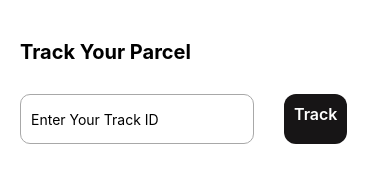
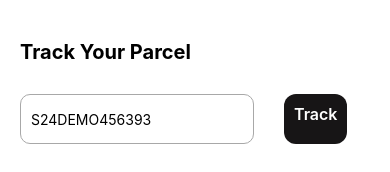
Before and after one commit to Victorvikson1996/Parcel-Tracking-App, a React Native app: screen /TimeLine in a window 390 px wide. Shown: the top 172 px of the page. Built offline with nearby package versions, Linux system fonts and the light colour scheme; no server answers.

Commit message:
Api data rendering

```diff
--- a/src/Navigations/Navigation.js
+++ b/src/Navigations/Navigation.js
@@ -8,6 +8,7 @@ import {
   HomeScreen,
   TimeLineScreen,
 } from '../screens';
+import Timeline from '../components/Timeline';
 
 const Stack = createStackNavigator();
 
@@ -23,6 +24,7 @@ export default function Navigation() {
         <Stack.Screen name="OrderTrack" component={OrderTrack} />
         <Stack.Screen name="Confirmation" component={ConfirmationScreen} />
         <Stack.Screen name="TimeLine" component={TimeLineScreen} />
+        <Stack.Screen name="Time" component={Timeline} />
       </Stack.Navigator>
     </NavigationContainer>
   );
--- a/src/api/fetchTrack.js
+++ b/src/api/fetchTrack.js
@@ -6,3 +6,21 @@ export default axios.create({
     Authorization: 'Bearer apik_yyCvP5OMvWT68oVbQIz3cAVBfZKz7N',
   },
 });
+
+export const Options = {
+  method: 'GET',
+  baseURL: 'https://api.ship24.com/public/v1/trackers/search/:trackingNumber',
+  headers: {
+    Authorization: 'Bearer apik_yyCvP5OMvWT68oVbQIz3cAVBfZKz7N',
+  },
+};
+
+const fetchTrack = async () => {
+  const trackingNumber = 'S24DEMO456393';
+  const response = await axios.get(
+    `https://api.ship24.com/public/v1/trackers/search/${trackingNumber}`,
+    Options,
+  );
+  return response.data;
+  console.log(response.data);
+};
--- a/src/components/Timeline.js
+++ b/src/components/Timeline.js
@@ -1,17 +1,134 @@
-import {View, Text, StyleSheet} from 'react-native';
+import {
+  View,
+  Text,
+  StyleSheet,
+  FlatList,
+  ScrollView,
+  Dimensions,
+} from 'react-native';
 import React from 'react';
 
 import {Query} from 'react-query';
 import axios from 'axios';
+import {COLORS} from '../utils';
 
-const Timeline = () => {
+const {height, width} = Dimensions.get('screen');
+
+const data = [
+  {
+    id: 'S24DEMO456393',
+    status: 'Intransit',
+    date: '2020-01-01',
+    time: '12:00',
+    location: 'Kigali',
+    description: 'Parcel is in transit',
+    icon: 'md-car',
+  },
+  {
+    id: 'S24DEMO456393',
+    status: 'Delivered',
+    date: '2020-01-01',
+    time: '12:00',
+    location: 'Kigali, Rwanda',
+    description: 'Parcel delivered to recipient',
+    icon: 'check',
+  },
+  {
+    id: 'S24DEMO456393',
+    status: 'Delivered',
+    date: '2020-01-01',
+    time: '12:00',
+    location: 'Kigali, Rwanda',
+    description: 'Parcel delivered to recipient',
+    icon: 'check',
+  },
+];
+
+export const TimelineView = () => {
   return (
-    <View>
-      <Text>Timeline</Text>
-    </View>
+    <ScrollView style={styles.container}>
+      <View style={styles.flatListContainer}>
+        <FlatList
+          data={data}
+          renderItem={({item}) => (
+            <View style={styles.item}>
+              <Text style={styles.title}>{item.status}</Text>
+              <Text style={styles.date}>{item.date}</Text>
+              <Text style={styles.time}>{item.time}</Text>
+              <Text style={styles.location}>{item.location}</Text>
+              <Text style={styles.description}>{item.description}</Text>
+            </View>
+          )}
+          keyExtractor={item => item.id}
+        />
+      </View>
+    </ScrollView>
   );
 };
 
-const styles = StyleSheet.create({});
+const Timeline = () => {
+  return <TimelineView />;
+};
+
+const styles = StyleSheet.create({
+  container: {
+    flex: 1,
+    backgroundColor: COLORS.white,
+    padding: 20,
+  },
+  item: {
+    backgroundColor: COLORS.white,
+    borderRadius: 12,
+    padding: 20,
+    marginVertical: 8,
+    marginHorizontal: 16,
+    shadowColor: '#000',
+    shadowOffset: {width: 0, height: 2},
+    shadowOpacity: 0.8,
+    shadowRadius: 2,
+    elevation: 1,
+    flexDirection: 'column',
+    justifyContent: 'space-between',
+    alignItems: 'flex-start',
+  },
+
+  title: {
+    fontSize: 20,
+    fontWeight: 'bold',
+    color: '#000',
+  },
+  date: {
+    fontSize: 14,
+    color: '#000',
+  },
+  time: {
+    fontSize: 14,
+    color: '#000',
+  },
+  location: {
+    fontSize: 14,
+    color: '#000',
+  },
+  description: {
+    fontSize: 14,
+    color: '#000',
+  },
+  textInput: {
+    backgroundColor: '#fff',
+    borderRadius: 10,
+    marginHorizontal: 20,
+    marginVertical: 10,
+    height: 50,
+    paddingHorizontal: 10,
+    borderColor: '#ccc',
+    borderWidth: 1,
+    width: width * 0.6,
+  },
+  flatListContainer: {
+    flex: 1,
+    backgroundColor: COLORS.white,
+    padding: 20,
+  },
+});
 
 export default Timeline;
--- a/src/screens/OrderTrack.js
+++ b/src/screens/OrderTrack.js
@@ -44,16 +44,16 @@ const Card = () => {
 }
 
 const OrderTrack = ({onPress, navigation}) => {
-  const [trackId, setTrackId] = React.useState('');
+  const [trackId, setTrackId] = React.useState('S24DEMO456393');
 
   const fetchTrackData = async () => {
     const response = await fetchTrack(trackId);
     console.log(response);
   };
 
-  React.useEffect(() => {
-    fetchTrackData();
-  }, [trackId]);
+  // React.useEffect(() => {
+  //   fetchTrackData();
+  // }, [trackId]);
 
   return (
     <SafeAreaView style={styles.SafeAreaView}>
@@ -63,12 +63,17 @@ const OrderTrack = ({onPress, navigation}) => {
       </View>
       <View style={styles.containerBox}>
         <View style={styles.inputContainer}>
-          <Input placeholder="Enter Your Track ID" style={styles.textInput} />
+          <Input
+            placeholder="Enter Your Track ID"
+            style={styles.textInput}
+            value={trackId}
+            onChangeText={text => setTrackId(text)}
+          />
         </View>
         <View style={styles.buttonContainer}>
           <Button
             label="Track"
-            onPress={() => navigation.navigate('TimeLine')}
+            onPress={() => navigation.navigate('Time', {trackId})}
           />
         </View>
       </View>
--- a/src/screens/TimeLineScreen.js
+++ b/src/screens/TimeLineScreen.js
@@ -1,13 +1,152 @@
 import {View, Text, StyleSheet} from 'react-native';
 import React from 'react';
+import {TimelineView} from '../components/Timeline';
+
+const data = [
+  {
+    data: {
+      trackings: [
+        {
+          tracker: {
+            trackerId: '26148317-7502-d3ac-44a9-546d240ac0dd',
+            trackingNumber: 'S24DEMO456393',
+          },
+          shipment: {
+            shipmentId: 'f4f888d7-d140-423f-9a48-e0689d27e098',
+            originCountryCode: 'CN',
+            destinationCountryCode: 'US',
+            trackingNumbers: [
+              {
+                tn: 'S24DEMO169411',
+              },
+              {
+                tn: 'S24DEMO456393',
+              },
+            ],
+            delivery: {
+              estimatedDeliveryDate: '2021-03-04T17:00:00.000Z',
+              service: 'Parcel Post',
+            },
+          },
+          events: [
+            {
+              trackingNumber: 'S24DEMO169411',
+              eventTrackingNumber: 'S24DEMO169411',
+              status: 'Delivered to the addressee',
+              statusCategory: 'delivery',
+              statusCode: 'delivery_delivered',
+              datetime: '2021-03-04T17:12:57.000Z',
+              hasNoTime: false,
+              order: null,
+              utcOffset: null,
+              location: 'SAN RAFAEL, CA 94901',
+              courierCode: 'usps-tracking',
+            },
+            {
+              trackingNumber: 'S24DEMO169411',
+              eventTrackingNumber: 'S24DEMO169411',
+              status: 'Out for Delivery',
+              statusCategory: 'delivery',
+              statusCode: 'delivery_out_for_delivery',
+              datetime: '2021-03-04T10:12:57.000Z',
+              hasNoTime: false,
+              order: null,
+              utcOffset: null,
+              location: 'SAN RAFAEL, CA 94901',
+              courierCode: 'usps-tracking',
+            },
+            {
+              trackingNumber: 'S24DEMO169411',
+              eventTrackingNumber: 'S24DEMO169411',
+              status: 'Arrived at Hub, Your item arrived at the hub.',
+              datetime: '2021-03-04T06:12:57.000Z',
+              hasNoTime: false,
+              order: null,
+              utcOffset: null,
+              location: 'SAN RAFAEL, CA 94901',
+              courierCode: 'usps-tracking',
+            },
+            {
+              trackingNumber: 'S24DEMO169411',
+              eventTrackingNumber: 'S24DEMO169411',
+              status: 'Processed Through Regional Facility',
+              datetime: '2021-03-03T17:12:57.000Z',
+              hasNoTime: false,
+              order: null,
+              utcOffset: null,
+              location: 'LOS ANGELES CA INTERNATIONAL DISTRIBUTION CENTER',
+              courierCode: 'usps-tracking',
+            },
+            {
+              trackingNumber: 'S24DEMO169411',
+              eventTrackingNumber: 'S24DEMO169411',
+              status: 'Arrived at Regional Facility',
+              datetime: '2021-03-03T15:38:57.000Z',
+              hasNoTime: false,
+              order: null,
+              utcOffset: null,
+              location: 'LOS ANGELES CA INTERNATIONAL DISTRIBUTION CENTER',
+              courierCode: 'usps-tracking',
+            },
+            {
+              trackingNumber: 'S24DEMO169411',
+              eventTrackingNumber: 'S24DEMO456393',
+              status: 'Flight Departure',
+              datetime: '2021-03-02T23:24:50.000Z',
+              hasNoTime: false,
+              order: null,
+              utcOffset: null,
+              location: 'Beijing airport',
+              courierCode: null,
+            },
+            {
+              trackingNumber: 'S24DEMO169411',
+              eventTrackingNumber: 'S24DEMO456393',
+              status: 'Dispatched from Office of Exchange',
+              datetime: '2021-03-02T22:23:41.000Z',
+              hasNoTime: false,
+              order: null,
+              utcOffset: null,
+              location: 'Beijing',
+              courierCode: null,
+            },
+            {
+              trackingNumber: 'S24DEMO169411',
+              eventTrackingNumber: 'S24DEMO456393',
+              status: 'Depature from Local Sorting Center',
+              datetime: '2021-03-02T19:24:57.000Z',
+              hasNoTime: false,
+              order: null,
+              utcOffset: null,
+              location: 'Beijing',
+              courierCode: null,
+            },
+            {
+              trackingNumber: 'S24DEMO169411',
+              eventTrackingNumber: 'S24DEMO456393',
+              status: 'Package Received',
+              datetime: '2021-03-02T15:38:57.000Z',
+              hasNoTime: false,
+              order: null,
+              utcOffset: null,
+              location: 'Beijing',
+              courierCode: null,
+            },
+          ],
+        },
+      ],
+    },
+  },
+];
 
 const TimeLineScreen = () => {
   return (
     <View style={styles.container}>
-      <Text>TimeLineScreen</Text>
+      <Text>Hello</Text>
     </View>
   );
 };
+
 const styles = StyleSheet.create({
   container: {
     flex: 1,
```
